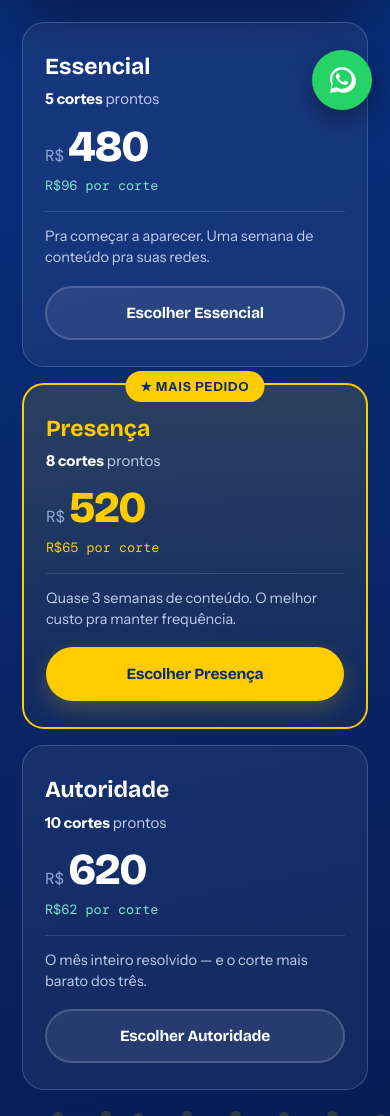
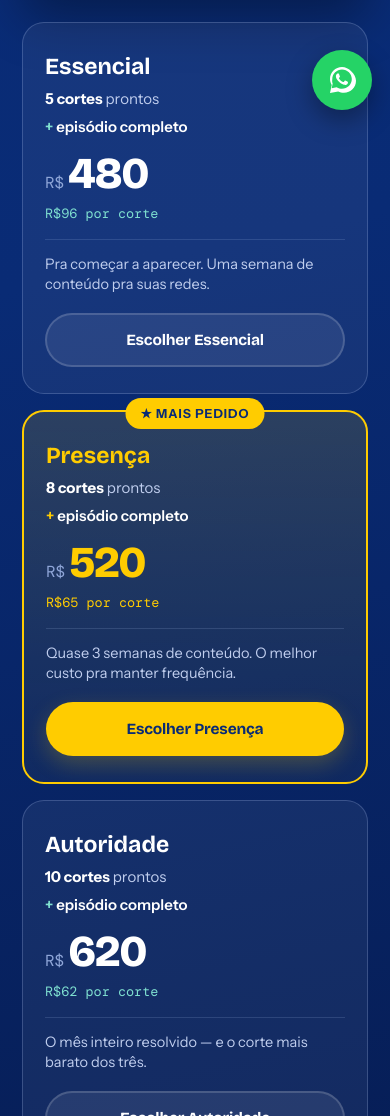
Before and after one commit to rawspodcast-debug/rawsestudio, a plain HTML site: page index.html in a window 390 px wide. Shown: the part 716-1832 px from the top of the page. Drawn offline with nearby package versions, Linux system fonts and the light colour scheme.

Commit message:
Expõe o episódio completo nos planos e põe a FAQ no menu
Os cards diziam só "N cortes prontos", escondendo que o episódio
completo também está incluso — o que já estava no schema, na FAQ e no
llms.txt desde o commit anterior. Agora a página diz também.

- linha "+ episódio completo" nos três cards, abaixo dos cortes. O "+"
  usa o acento que o card já troca entre teal e amarelo no destacado,
  então não entra cor nova no design.
- tabela de planos do llms.txt passa a citar o episódio completo; era
  a última fonte que ainda listava só os cortes.
- link "FAQ" no menu do topo, entre Serviços e Contato, na mesma ordem
  das seções. No rodapé o link continua "Perguntas frequentes", onde o
  espaço permite texto mais descritivo.

Medido no breakpoint de 900px, onde o menu aparece e o espaço é mais
apertado: 261px de folga, menu em linha única. Cards sem estouro
horizontal a 360px reais.

Co-Authored-By: Claude Opus 5 <noreply@anthropic.com>
Claude-Session: https://claude.ai/code/session_018LEANDvNoNHwFnj4uHLPEg

```diff
--- a/index.html
+++ b/index.html
@@ -437,6 +437,10 @@ header{position:sticky;top:0;z-index:50;backdrop-filter:blur(10px);
 .plan.feat h3{color:var(--yellow);}
 .plan .cortes{font-size:15px;color:var(--muted);margin-top:3px;}
 .plan .cortes b{color:var(--ink);}
+.plan .full{font-size:15px;color:var(--muted);margin-top:4px;}
+.plan .full b{color:var(--ink);font-weight:600;}
+.plan .full .plus{color:var(--teal);font-weight:700;}
+.plan.feat .full .plus{color:var(--yellow);}
 .plan .price{display:flex;align-items:baseline;gap:4px;margin-top:16px;}
 .plan .price .rs{font-family:var(--mono);font-size:16px;color:var(--muted-2);}
 .plan .price .v{font-family:var(--disp);font-weight:800;font-size:44px;letter-spacing:-1.5px;line-height:.9;}
@@ -611,6 +615,7 @@ footer{background:var(--navy);padding:40px 0 30px;border-top:1px solid rgba(174,
       <a href="#planos">Planos</a>
       <a href="#como">Como funciona</a>
       <a href="#servicos">Serviços</a>
+      <a href="#faq">FAQ</a>
       <a href="#contato">Contato</a>
     </nav>
     <a class="btn btn-primary head-cta" data-wa="Olá! Vim pelo site do RAWS e quero agendar minha gravação.">WhatsApp</a>
@@ -652,6 +657,7 @@ footer{background:var(--navy);padding:40px 0 30px;border-top:1px solid rgba(174,
       <div class="plan">
         <h3>Essencial</h3>
         <div class="cortes"><b>5 cortes</b> prontos</div>
+        <div class="full"><span class="plus">+</span> <b>episódio completo</b></div>
         <div class="price"><span class="rs">R$</span><span class="v">480</span></div>
         <div class="per">R$96 por corte</div>
         <p class="pdesc">Pra começar a aparecer. Uma semana de conteúdo pra suas redes.</p>
@@ -661,6 +667,7 @@ footer{background:var(--navy);padding:40px 0 30px;border-top:1px solid rgba(174,
         <div class="badge">★ Mais pedido</div>
         <h3>Presença</h3>
         <div class="cortes"><b>8 cortes</b> prontos</div>
+        <div class="full"><span class="plus">+</span> <b>episódio completo</b></div>
         <div class="price"><span class="rs">R$</span><span class="v">520</span></div>
         <div class="per">R$65 por corte</div>
         <p class="pdesc">Quase 3 semanas de conteúdo. O melhor custo pra manter frequência.</p>
@@ -669,6 +676,7 @@ footer{background:var(--navy);padding:40px 0 30px;border-top:1px solid rgba(174,
       <div class="plan">
         <h3>Autoridade</h3>
         <div class="cortes"><b>10 cortes</b> prontos</div>
+        <div class="full"><span class="plus">+</span> <b>episódio completo</b></div>
         <div class="price"><span class="rs">R$</span><span class="v">620</span></div>
         <div class="per">R$62 por corte</div>
         <p class="pdesc">O mês inteiro resolvido — e o corte mais barato dos três.</p>
```
Also changed, not shown: llms.txt.
